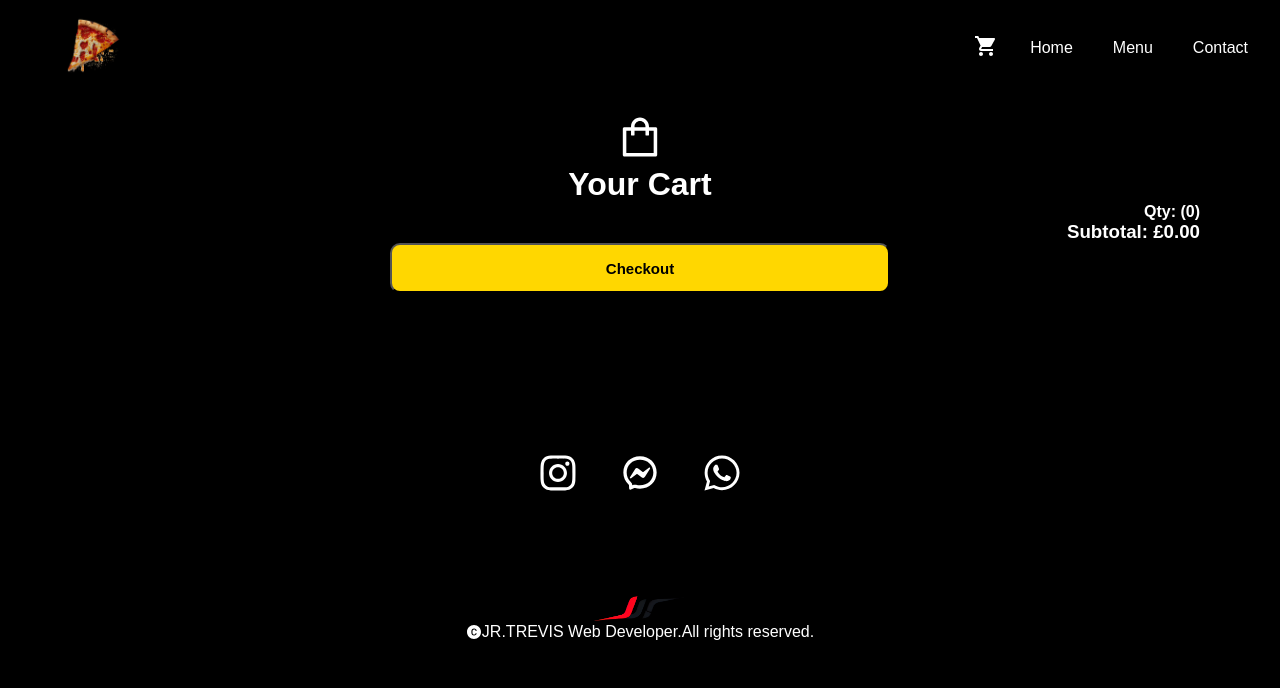
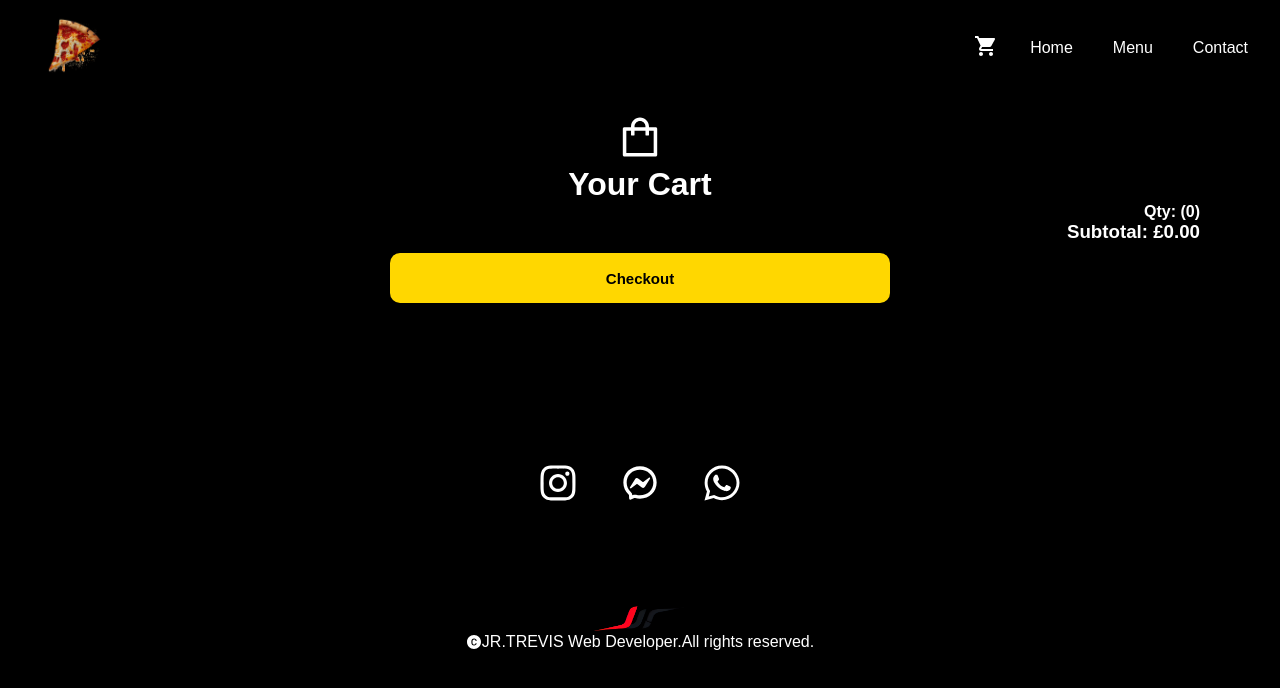
Before and after one commit to jttrevis/pizzaria, a React (Create React App) app: page /cart in a window 1280 px wide. Shown: the top 688 px of the page. Built offline with nearby package versions, Linux system fonts and the light colour scheme; a web font is replaced by a local one.

Commit message:
border card

```diff
--- a/src/components/Card/CardsStyles.js
+++ b/src/components/Card/CardsStyles.js
@@ -11,7 +11,7 @@ export const Container = styled.div`
 export const Cards = styled.div`
   background-color: #000000;
   border-radius: 1rem;
-  border: #212121 0.2rem solid;
+  border: rgb(212, 172, 13, 0.2) 0.2rem solid;
   transition: all 0.4s ease-in;
   text-align: center;
   width: 300px;
--- a/src/components/Header/styles.jsx
+++ b/src/components/Header/styles.jsx
@@ -22,7 +22,7 @@ export const HeaderStyles = styled.header`
   > a > img {
     width: 60px;
     transition: all 0.5s;
-    margin-left: 3rem;
+    margin-left: 1.8rem;
     height: 60px;
 
     &:hover {
--- a/src/pages/CartStyles.jsx
+++ b/src/pages/CartStyles.jsx
@@ -62,6 +62,8 @@ export const Container = styled.div`
     background-color: gold;
     border-radius: 10px;
     transition: filter 0.3s;
+    border: none;
+    margin-top: 10px;
     &:hover {
       filter: brightness(0.7);
     }
```
